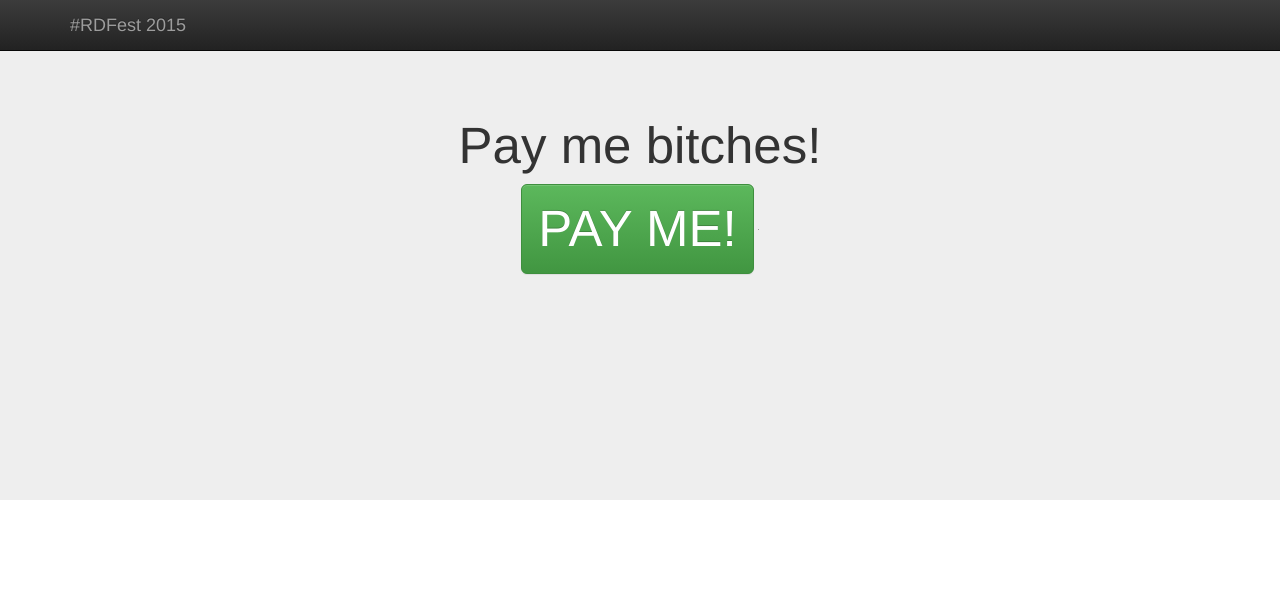
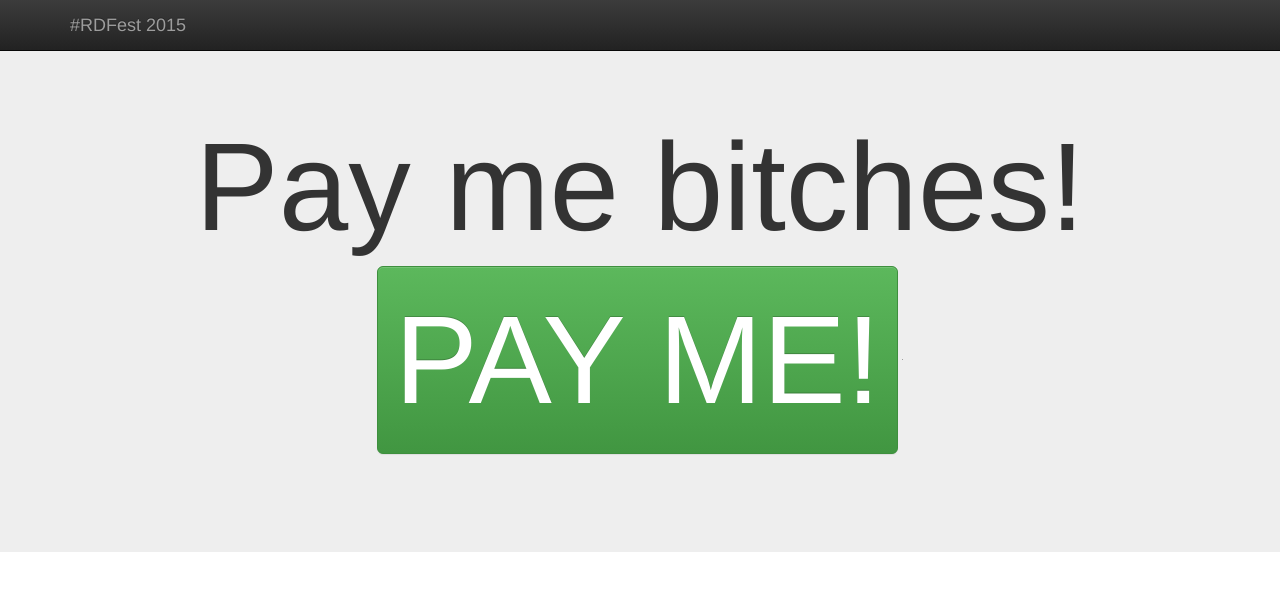
Before and after one commit to justinsimonelli/rdfest, a plain HTML site: page templates/index.html in a window 1280 px wide. Drawn offline with nearby package versions, Linux system fonts and the light colour scheme; files that its build step writes are made by us from their sources.

Commit message:
upping font size

```diff
--- a/templates/index.html
+++ b/templates/index.html
@@ -62,11 +62,11 @@
 
     <div class="jumbotron">
         <div class="container center">
-          <h1 style="font-size:51px;" >Pay me bitches!</h1>
+          <h1 style="font-size:125px;" >Pay me bitches!</h1>
           <form action="https://www.paypal.com/cgi-bin/webscr" method="post" target="_top">
             <input type="hidden" name="cmd" value="_s-xclick">
             <input type="hidden" name="hosted_button_id" value="AY98ZF2MG6XBC">
-            <button style="font-size:51px;" class="btn btn-success btn-lg" type="submit">PAY ME!</button>
+            <button style="font-size:125px;" class="btn btn-success btn-lg" type="submit">PAY ME!</button>
             <img alt="" border="0" src="https://www.paypalobjects.com/en_US/i/scr/pixel.gif" width="1" height="1">
           </form>
         </div>
```
